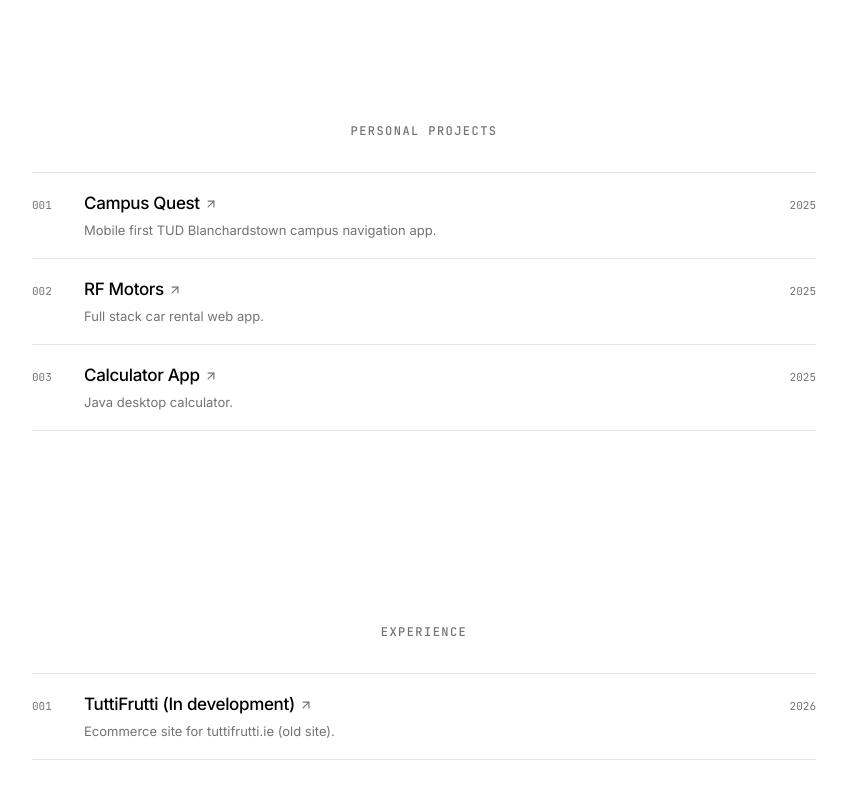
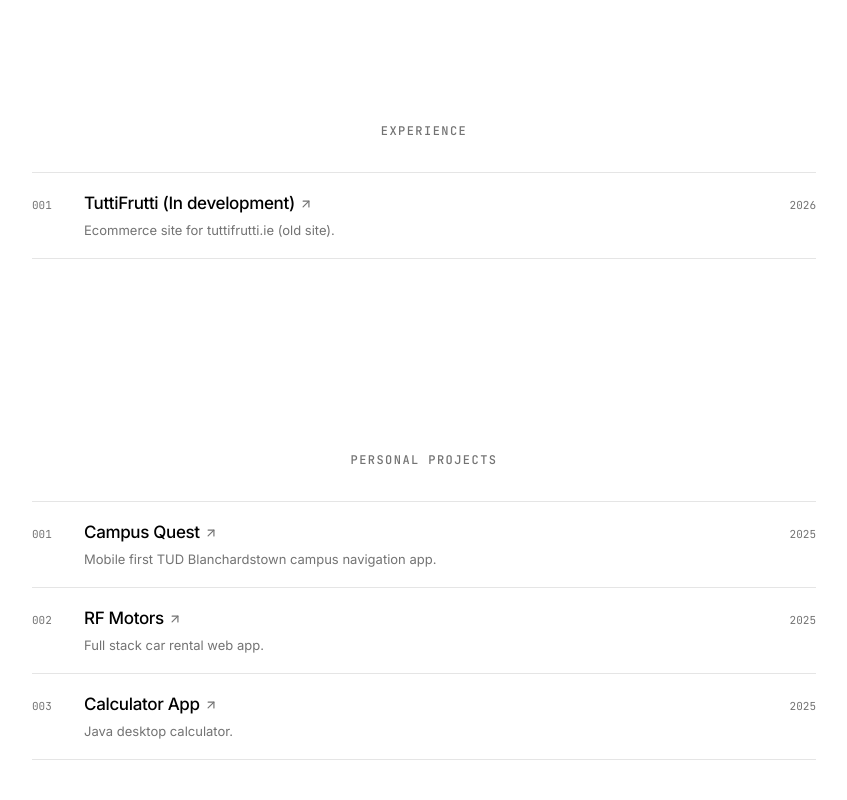
Before and after one commit to chidozieonyejelem/portfolio, a Next.js app: page / in a window 1280 px wide. Shown: the part 1120-1920 px from the top of the page, without its empty margins (216-1063 px from the left). Built offline with nearby package versions, Linux system fonts and the light colour scheme.

Commit message:
Swap order: Experience before Personal Projects

```diff
--- a/app/page.js
+++ b/app/page.js
@@ -8,8 +8,8 @@ export default function Home() {
   return (
     <main className="mx-auto w-full max-w-[880px] flex-1 px-[clamp(20px,5vw,48px)]">
       <Hero />
+      <ProjectSection id="experience" label="Experience" items={experience} />
       <ProjectSection id="projects" label="Personal Projects" items={personalProjects} />
-      <ProjectSection id="experience" label="Experience" items={experience} />
       <TechStack />
       <AboutSection />
     </main>
```
